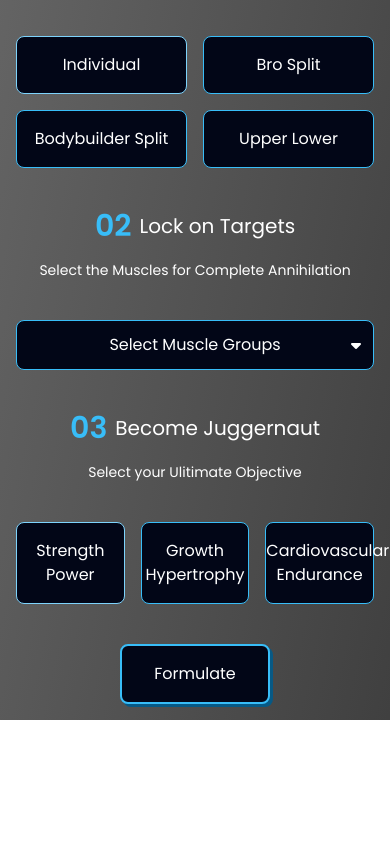
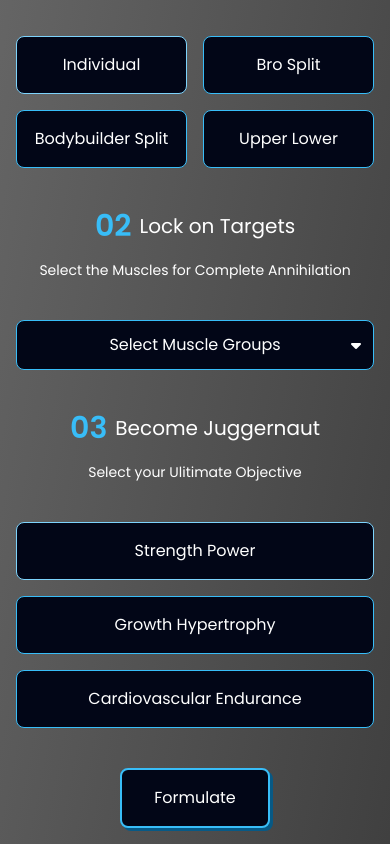
Before and after one commit to s-gebby/fitness-app, a React (Vite) app: page / in a window 390 px wide. Shown: the part 1124-1968 px from the top of the page. Before the commit the page ends 1844 px from the top, so only its background shows below. Built offline with nearby package versions, Linux system fonts and the light colour scheme.

Commit message:
Reverted back to last commit
completed and added functionality to our "formulate button"

```diff
--- a/src/App.jsx
+++ b/src/App.jsx
@@ -2,15 +2,38 @@ import { useState } from 'react'
 import Hero from './components/hero'
 import Generator from './components/Generator'
 import Workout from './components/Workout'
+import { generateWorkout } from './utils/functions'
 
 
 function App() {
+  const [workout, setWorkout] = useState(null)
+  const [poison, setPoison] = useState('individual')
+  const [muscles, setMuscles] = useState([])
+  const [goal, setGoal] = useState('strength_power')
+
+
+  function updateWorkout() {
+    if (muscles.length < 1) {
+      return
+    }
+    let newWorkout = generateWorkout(poison, muscles, goal)
+    setWorkout(newWorkout)
+  }
+
 
   return (
     <main className='min-h-screen flex flex-col animate-gray-fluff text-white text sm sm:text-base'>
       <Hero />
-      <Generator />
-      <Workout />
+      <Generator
+      poison={poison}
+      setPoison={setPoison}
+      muscles={muscles}
+      setMuscles={setMuscles}
+      goal={goal}
+      setGoal={setGoal}
+      updateWorkout={updateWorkout}
+      />
+      {workout && (<workout workout={workout}/>) }
     </main>
   )
 }
--- a/src/components/Button.jsx
+++ b/src/components/Button.jsx
@@ -1,10 +1,10 @@
 import React from 'react'
 
 export default function Button(props) {
-    const { text } = props
+    const { text, func } = props
 
     return (
-        <button className='px-8 mx-auto py-4 border-[2px] bg-slate-950 border-sky-400 border-solid greenShadow duration-200 rounded-lg'>
+        <button onClick={func} className='px-8 mx-auto py-4 border-[2px] bg-slate-950 border-sky-400 border-solid greenShadow duration-200 rounded-lg'>
             <p>{text}</p>
         </button>
     )
--- a/src/components/Generator.jsx
+++ b/src/components/Generator.jsx
@@ -16,12 +16,9 @@ function Header(props) {
   )
 }
 
-export default function Generator() {
+export default function Generator(props) {
+  const { muscles, setMuscles, poison, setPoison, goal, setGoal, updateWorkout} = props
   const [showModal, setShowModal] = useState(false)
-  const [poison, setPoison] = useState('individual')
-  const [muscles, setMuscles] = useState([])
-  const [goal, setGoal] = useState('strength_power')
-
 
   // let showModal = false (using state variable instead)
 
@@ -41,7 +38,7 @@ export default function Generator() {
     }
 
     if (poison !== 'individual') {
-      setMuscles({muscleGroup})
+      setMuscles([muscleGroup])
       setShowModal(false)
       return
     }
@@ -79,7 +76,7 @@ export default function Generator() {
               return (
                   <button onClick={() => {
                       updateMuscles(muscleGroup)
-                  }} key={muscleGroupIndex} className={'hover:text-sky-400 duration-200 ' + (muscles.includes(muscleGroup) ? ' text-sky-400' : ' ')}>
+                  }} key={muscleGroupIndex} className={'hover:text-sky-400 px-4 duration-200 ' + (muscles.includes(muscleGroup) ? ' text-sky-400' : ' ')}>
                       <p className='uppercase'>{muscleGroup.replaceAll('_', ' ')}</p>
                   </button>
               )
@@ -88,7 +85,7 @@ export default function Generator() {
         )}
       </div>
       <Header index={'03'} title={'Become Juggernaut'} description={"Select your Ulitimate Objective"}/>
-      <div className='grid grid-cols-3 gap-4'>
+      <div className='grid grid-cols-1 sm:grid-cols-3 gap-4'>
         {Object.keys(SCHEMES).map((scheme, schemeIndex) => {
           return (
             <button onClick={() => {
@@ -101,7 +98,7 @@ export default function Generator() {
           )
       })}
       </div>
-      <Button text={"Formulate"}></Button>
+      <Button func={updateWorkout} text={"Formulate"}></Button>
 
     </SectionWrapper>
   )
--- a/src/components/Workout.jsx
+++ b/src/components/Workout.jsx
@@ -1,6 +1,7 @@
 import React from 'react'
 
-export default function Workout() {
+export default function Workout(props) {
+  const {workout} = props
   return (
     <div></div>
   )
--- a/src/utils/functions.js
+++ b/src/utils/functions.js
@@ -1,3 +1,3 @@
 export function generateWorkout() {
-
+    console.log('Ello!')
 }
```
